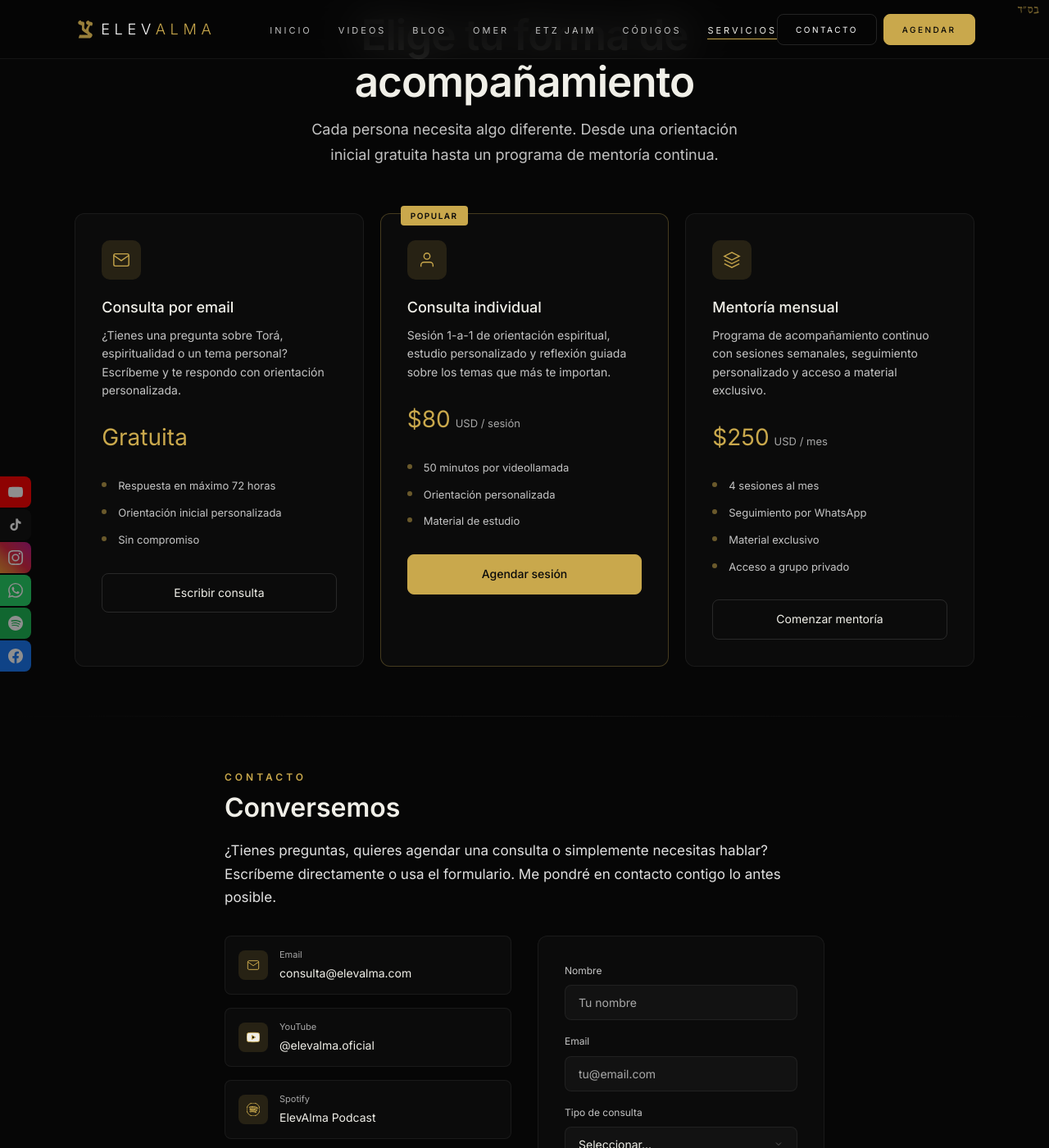
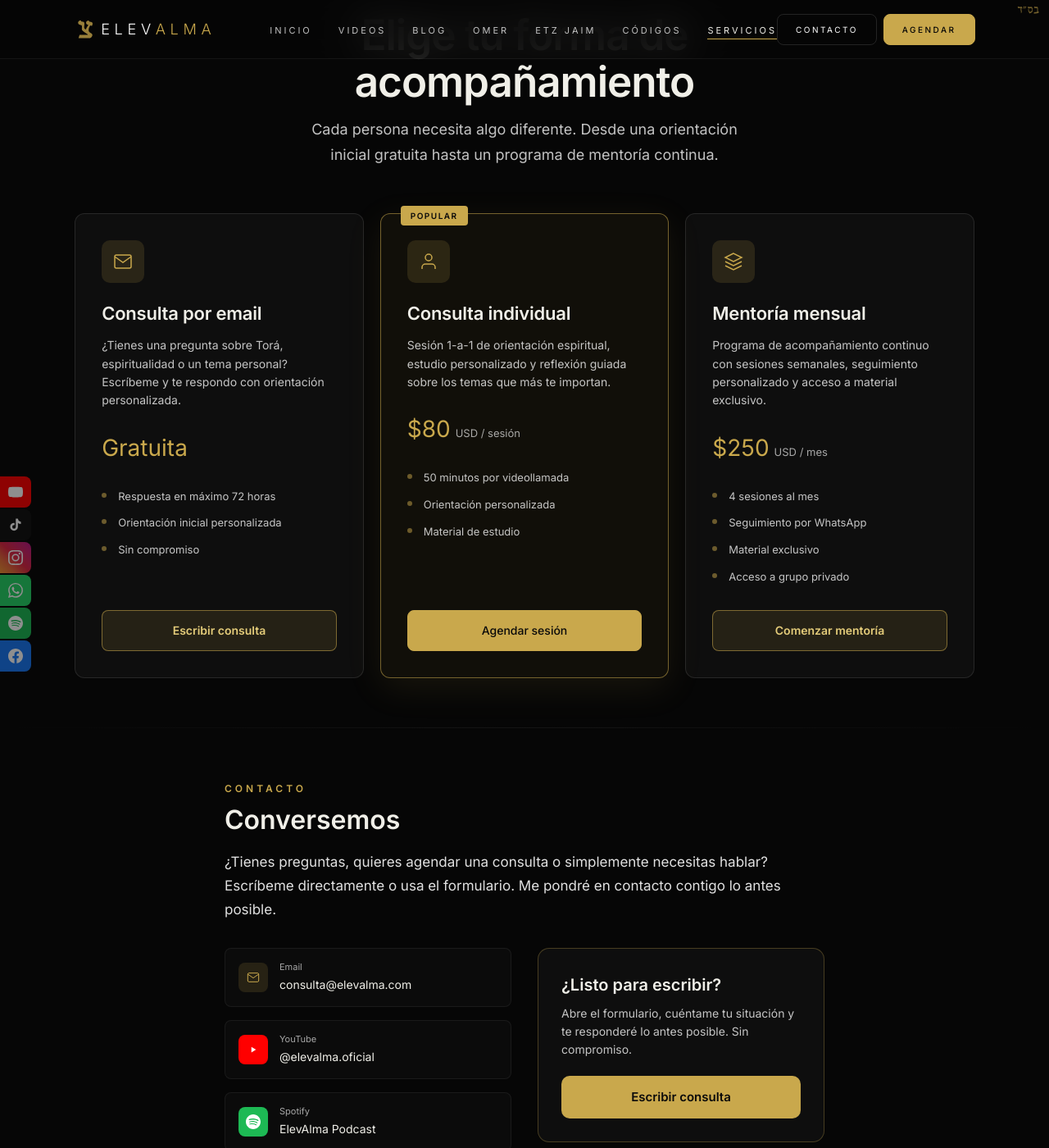
Before and after one commit to spenhos/elevalma-site, a Jekyll site: the page built from consultas/index.html, in a window 1280 px wide and 1400 px high, scrolled down 2255 px. Shown: the whole window at 82% size. Built offline with Jekyll 4.4.1, drawn with Linux system fonts in a browser that asks for light colours; some of the changed text lies outside the part shown.

Commit message:
Consultas: tarjetas alineadas, botones visibles, modal con teléfono/motivo, íconos de marca

```diff
--- a/consultas/index.html
+++ b/consultas/index.html
@@ -372,7 +372,7 @@
             <li>Orientación inicial personalizada</li>
             <li>Sin compromiso</li>
           </ul>
-          <a href="#contacto" class="service-cta" onclick="gtag('event','click_escribir_consulta',{event_category:'conversion',event_label:'consulta_email'});">Escribir consulta</a>
+          <button type="button" class="service-cta" data-open-consulta data-tipo="consulta-gratuita" onclick="gtag('event','click_escribir_consulta',{event_category:'conversion',event_label:'consulta_email'});">Escribir consulta</button>
         </div>
 
         <!-- Service 2 (Popular): Consulta individual -->
@@ -439,8 +439,8 @@
           </div>
         </a>
         <a href="https://www.youtube.com/@elevalma.oficial" target="_blank" rel="noopener" class="contact-channel">
-          <div class="contact-channel-icon">
-            <svg viewBox="0 0 24 24" fill="none"><path d="M23.5 6.2a3 3 0 0 0-2.1-2.1C19.5 3.5 12 3.5 12 3.5s-7.5 0-9.4.6A3 3 0 0 0 .5 6.2 31.5 31.5 0 0 0 0 12a31.5 31.5 0 0 0 .5 5.8 3 3 0 0 0 2.1 2.1c1.9.6 9.4.6 9.4.6s7.5 0 9.4-.6a3 3 0 0 0 2.1-2.1A31.5 31.5 0 0 0 24 12a31.5 31.5 0 0 0-.5-5.8z" fill="currentColor"/><polygon points="9.6 15.6 15.9 12 9.6 8.4" fill="#060606"/></svg>
+          <div class="contact-channel-icon cc-brand cc-youtube">
+            <svg viewBox="0 0 24 24"><path d="M9 7.5v9l7.5-4.5z"/></svg>
           </div>
           <div>
             <div class="contact-channel-label">YouTube</div>
@@ -448,7 +448,7 @@
           </div>
         </a>
         <a href="https://open.spotify.com/show/054bnaJPZCms5gtcxLjVkB" target="_blank" rel="noopener" class="contact-channel">
-          <div class="contact-channel-icon">
+          <div class="contact-channel-icon cc-brand cc-spotify">
             <svg viewBox="0 0 24 24" fill="currentColor"><path d="M12 0C5.4 0 0 5.4 0 12s5.4 12 12 12 12-5.4 12-12S18.6 0 12 0zm5.5 17.3c-.2.3-.6.4-1 .2-2.7-1.6-6-2-10-1.1-.4.1-.7-.1-.8-.5-.1-.4.1-.7.5-.8 4.3-1 8-.6 11 1.2.4.2.5.6.3 1zm1.5-3.3c-.3.4-.8.5-1.2.3-3-1.9-7.7-2.4-11.3-1.3-.4.1-.9-.1-1-.5-.1-.4.1-.9.5-1 4.1-1.3 9.2-.7 12.7 1.5.3.2.5.7.3 1zm.1-3.4c-3.7-2.2-9.7-2.4-13.2-1.3-.5.2-1-.1-1.2-.6-.2-.5.1-1 .6-1.2 4-1.2 10.7-1 14.9 1.5.5.3.6.9.3 1.3-.2.5-.8.6-1.4.3z"/></svg>
           </div>
           <div>
@@ -457,7 +457,7 @@
           </div>
         </a>
         <a href="https://www.tiktok.com/@elevalma" target="_blank" rel="noopener" class="contact-channel">
-          <div class="contact-channel-icon">
+          <div class="contact-channel-icon cc-brand cc-tiktok">
             <svg viewBox="0 0 24 24" fill="currentColor"><path d="M19.3 5.3A4.5 4.5 0 0 1 16.5 4V0h-3.8v16.5a2.8 2.8 0 1 1-1.9-2.6V10a6.6 6.6 0 1 0 5.7 6.5V9a8.3 8.3 0 0 0 4.9 1.6V6.8a4.5 4.5 0 0 1-2.1-1.5z"/></svg>
           </div>
           <div>
@@ -466,7 +466,7 @@
           </div>
         </a>
         <a href="https://www.instagram.com/elevalma.oficial/" target="_blank" rel="noopener" class="contact-channel">
-          <div class="contact-channel-icon">
+          <div class="contact-channel-icon cc-brand cc-instagram">
             <svg viewBox="0 0 24 24" fill="currentColor"><path d="M12 2.2c3.2 0 3.6 0 4.9.1 1.2.1 1.8.2 2.2.4.6.2 1 .5 1.4.9.4.4.7.8.9 1.4.2.4.4 1 .4 2.2.1 1.3.1 1.7.1 4.9s0 3.6-.1 4.9c-.1 1.2-.2 1.8-.4 2.2-.2.6-.5 1-.9 1.4-.4.4-.8.7-1.4.9-.4.2-1 .4-2.2.4-1.3.1-1.7.1-4.9.1s-3.6 0-4.9-.1c-1.2-.1-1.8-.2-2.2-.4a3.9 3.9 0 0 1-1.4-.9 3.9 3.9 0 0 1-.9-1.4c-.2-.4-.4-1-.4-2.2-.1-1.3-.1-1.7-.1-4.9s0-3.6.1-4.9c.1-1.2.2-1.8.4-2.2.2-.6.5-1 .9-1.4.4-.4.8-.7 1.4-.9.4-.2 1-.4 2.2-.4 1.3-.1 1.7-.1 4.9-.1zM12 0C8.7 0 8.3 0 7 .1 5.7.1 4.8.3 4 .6a5.8 5.8 0 0 0-2.1 1.4A5.8 5.8 0 0 0 .6 4C.3 4.8.1 5.7.1 7 0 8.3 0 8.7 0 12s0 3.7.1 5c.1 1.3.2 2.2.6 3a5.8 5.8 0 0 0 1.4 2.1A5.8 5.8 0 0 0 4 23.4c.8.3 1.7.5 3 .5 1.3.1 1.7.1 5 .1s3.7 0 5-.1c1.3-.1 2.2-.2 3-.6a5.8 5.8 0 0 0 2.1-1.4 5.8 5.8 0 0 0 1.4-2.1c.3-.8.5-1.7.5-3 .1-1.3.1-1.7.1-5s0-3.7-.1-5c-.1-1.3-.2-2.2-.6-3a5.8 5.8 0 0 0-1.4-2.1A5.8 5.8 0 0 0 20 .6C19.2.3 18.3.1 17 .1 15.7 0 15.3 0 12 0zm0 5.8a6.2 6.2 0 1 0 0 12.4A6.2 6.2 0 0 0 12 5.8zM12 16a4 4 0 1 1 0-8 4 4 0 0 1 0 8zm6.4-11.8a1.4 1.4 0 1 0 0 2.8 1.4 1.4 0 0 0 0-2.8z"/></svg>
           </div>
           <div>
@@ -475,7 +475,7 @@
           </div>
         </a>
         <a href="https://whatsapp.com/channel/0029VbBt6FK1SWszxnYZE50s" target="_blank" rel="noopener" class="contact-channel">
-          <div class="contact-channel-icon">
+          <div class="contact-channel-icon cc-brand cc-whatsapp">
             <svg viewBox="0 0 24 24" fill="currentColor"><path d="M17.5 14.4l-2-1c-.3-.1-.5-.2-.7.2l-1 1.2c-.2.2-.3.3-.6.1-.3-.1-1.2-.4-2.2-1.4-.8-.7-1.4-1.6-1.5-1.9-.2-.3 0-.4.1-.6l.4-.4c.1-.2.2-.3.1-.5l-1-2.3c-.2-.6-.5-.5-.7-.5h-.6c-.2 0-.5.1-.8.4-.3.3-1 1-1 2.4s1 2.8 1.2 3c.1.2 2 3.1 4.9 4.3.7.3 1.2.5 1.6.6.7.2 1.3.2 1.8.1.5-.1 1.6-.7 1.9-1.3.2-.6.2-1.2.2-1.3 0-.2-.2-.3-.4-.4zM12 21.8c-1.8 0-3.5-.5-5-1.3l-.4-.2-3.7 1 1-3.6-.2-.4A9.8 9.8 0 0 1 2.2 12 9.8 9.8 0 0 1 12 2.2 9.8 9.8 0 0 1 21.8 12 9.8 9.8 0 0 1 12 21.8zM12 0a12 12 0 0 0-10.2 18.3L0 24l5.8-1.5A12 12 0 1 0 12 0z"/></svg>
           </div>
           <div>
@@ -485,42 +485,10 @@
         </a>
       </div>
 
-      <div>
-        <form id="contact-form" class="contact-form" action="#" method="POST" novalidate>
-          <input type="hidden" name="_subject" value="Nueva consulta desde elevalma.com/consultas">
-          <input type="text" name="_honey" style="display:none" tabindex="-1" autocomplete="off" aria-hidden="true">
-
-          <div class="form-group">
-            <label for="name">Nombre</label>
-            <input type="text" id="name" name="nombre" placeholder="Tu nombre" required>
-          </div>
-          <div class="form-group">
-            <label for="email">Email</label>
-            <input type="email" id="email" name="email" placeholder="tu@email.com" required>
-          </div>
-          <div class="form-group">
-            <label for="type">Tipo de consulta</label>
-            <select id="type" name="tipo_consulta" required>
-              <option value="" disabled selected>Seleccionar...</option>
-              <option value="consulta-gratuita">Consulta gratuita</option>
-              <option value="consulta-individual">Consulta individual</option>
-              <option value="mentoria">Mentoría mensual</option>
-              <option value="clase-grupal">Clase grupal privada</option>
-              <option value="colaboracion">Colaboración</option>
-              <option value="otro">Otro</option>
-            </select>
-          </div>
-          <div class="form-group">
-            <label for="message">Mensaje</label>
-            <textarea id="message" name="mensaje" placeholder="Cuéntame en qué puedo ayudarte..." rows="4" required></textarea>
-          </div>
-          <button type="submit" class="form-submit">Enviar mensaje</button>
-        </form>
-
-        <div class="form-success">
-          <h3>Mensaje enviado</h3>
-          <p>Gracias por escribirme. Te responderé lo antes posible.</p>
-        </div>
+      <div class="contact-cta-panel">
+        <h3>¿Listo para escribir?</h3>
+        <p>Abre el formulario, cuéntame tu situación y te responderé lo antes posible. Sin compromiso.</p>
+        <button type="button" class="cta-btn" data-open-consulta>Escribir consulta</button>
       </div>
     </div>
   </section>
@@ -586,24 +554,102 @@
   })();
   </script>
 
-  <!-- Envío de consulta a Supabase (sin terceros) + anti-spam + GA4 -->
+  <!-- ===== MODAL DE CONSULTA ===== -->
+  <div id="consulta-modal" class="consulta-modal" aria-hidden="true">
+    <div class="consulta-modal-backdrop" data-close></div>
+    <div class="consulta-modal-box" role="dialog" aria-modal="true" aria-labelledby="cm-title">
+      <button type="button" class="consulta-modal-close" data-close aria-label="Cerrar">&times;</button>
+      <h3 id="cm-title">Escríbeme tu consulta</h3>
+      <p class="consulta-modal-sub">Completa el formulario y te responderé lo antes posible.</p>
+      <form id="consulta-modal-form" novalidate>
+        <input type="text" name="_honey" style="display:none" tabindex="-1" autocomplete="off" aria-hidden="true">
+        <div class="form-group">
+          <label for="cm-nombre">Nombre</label>
+          <input type="text" id="cm-nombre" name="nombre" placeholder="Tu nombre" required>
+        </div>
+        <div class="form-row-2">
+          <div class="form-group">
+            <label for="cm-email">Email</label>
+            <input type="email" id="cm-email" name="email" placeholder="tu@email.com" required>
+          </div>
+          <div class="form-group">
+            <label for="cm-tel">Teléfono <span style="color:var(--text-dim)">(opcional)</span></label>
+            <input type="tel" id="cm-tel" name="telefono" placeholder="+52 55 1234 5678">
+          </div>
+        </div>
+        <div class="form-group">
+          <label for="cm-tipo">Tipo de consulta</label>
+          <select id="cm-tipo" name="tipo_consulta" required>
+            <option value="consulta-gratuita">Consulta gratuita</option>
+            <option value="consulta-individual">Consulta individual</option>
+            <option value="mentoria">Mentoría mensual</option>
+            <option value="clase-grupal">Clase grupal privada</option>
+            <option value="colaboracion">Colaboración</option>
+            <option value="otro">Otro</option>
+          </select>
+        </div>
+        <div class="form-group">
+          <label for="cm-motivo">Motivo de la consulta</label>
+          <input type="text" id="cm-motivo" name="motivo" placeholder="En una frase, ¿de qué se trata?">
+        </div>
+        <div class="form-group">
+          <label for="cm-mensaje">Mensaje</label>
+          <textarea id="cm-mensaje" name="mensaje" rows="4" placeholder="Cuéntame en qué puedo ayudarte..." required></textarea>
+        </div>
+        <button type="submit" class="form-submit">Enviar consulta</button>
+      </form>
+      <div class="consulta-modal-success" style="display:none">
+        <h3>Mensaje enviado</h3>
+        <p>Gracias por escribirme. Te responderé lo antes posible.</p>
+      </div>
+    </div>
+  </div>
+
+  <!-- Modal: abrir/cerrar + envío a Supabase (sin terceros) -->
   <script>
   (function(){
     var SUPABASE_URL = 'https://gspkqjdmemxtcwwzbzwx.supabase.co';
     var SUPABASE_KEY = 'sb_publishable_1H_8_HSaBqlNomy6fLpBpg_o9R2P9TG';
-    var form = document.getElementById('contact-form');
-    if(!form) return;
-    var loadTime = Date.now();
-    var btn = form.querySelector('.form-submit');
+    var modal = document.getElementById('consulta-modal');
+    if(!modal) return;
+    var form = document.getElementById('consulta-modal-form');
+    var success = modal.querySelector('.consulta-modal-success');
+    var btn = form ? form.querySelector('.form-submit') : null;
+    var openedAt = 0;
     function val(sel){ var el = form.querySelector(sel); return el ? (el.value || '') : ''; }
+    function openModal(tipo){
+      openedAt = Date.now();
+      if(success) success.style.display = 'none';
+      if(form){ form.style.display = ''; if(btn){ btn.textContent = 'Enviar consulta'; btn.disabled = false; } }
+      if(tipo){ var sel = form.querySelector('[name="tipo_consulta"]'); if(sel) sel.value = tipo; }
+      modal.classList.add('open');
+      modal.setAttribute('aria-hidden','false');
+      document.body.style.overflow = 'hidden';
+      var first = form ? form.querySelector('[name="nombre"]') : null;
+      if(first) setTimeout(function(){ first.focus(); }, 60);
+    }
+    function closeModal(){
+      modal.classList.remove('open');
+      modal.setAttribute('aria-hidden','true');
+      document.body.style.overflow = '';
+    }
+    document.querySelectorAll('[data-open-consulta]').forEach(function(el){
+      el.addEventListener('click', function(e){ e.preventDefault(); openModal(el.getAttribute('data-tipo') || ''); });
+    });
+    modal.querySelectorAll('[data-close]').forEach(function(el){ el.addEventListener('click', closeModal); });
+    document.addEventListener('keydown', function(e){ if(e.key === 'Escape' && modal.classList.contains('open')) closeModal(); });
+
+    if(form){
       form.addEventListener('submit', function(e){
         e.preventDefault();
-      if(Date.now() - loadTime < 3000) return;            // anti-spam: envío demasiado rápido
+        if(Date.now() - openedAt < 1200) return;            // anti-spam
         var honey = form.querySelector('input[name="_honey"]');
         if(honey && honey.value) return;                    // bot (honeypot)
         var nombre = val('[name="nombre"]').trim();
         var email = val('[name="email"]').trim().toLowerCase();
+        var telefono = val('[name="telefono"]').trim();
         var tipo = val('[name="tipo_consulta"]') || null;
+        var motivo = val('[name="motivo"]').trim();
         var mensaje = val('[name="mensaje"]').trim();
         if(!nombre || !mensaje || !/^[^@\s]+@[^@\s]+\.[^@\s]+$/.test(email)){
           if(btn) btn.textContent = 'Revisa los campos';
@@ -618,16 +664,16 @@
             'Content-Type': 'application/json',
             Prefer: 'return=minimal'
           },
-        body: JSON.stringify({ nombre: nombre, email: email, tipo: tipo, mensaje: mensaje, source: 'consultas', locale: 'es' })
+          body: JSON.stringify({ nombre: nombre, email: email, telefono: telefono || null, tipo: tipo, motivo: motivo || null, mensaje: mensaje, source: 'consultas-modal', locale: 'es' })
         }).then(function(res){
           if(res.ok){
-          form.style.display = 'none';
-          var ok = document.querySelector('.form-success');
-          if(ok) ok.style.display = 'block';
-          if(typeof gtag !== 'undefined') gtag('event','form_submit_consulta',{event_category:'conversion',event_label:'consulta_email_form'});
+            if(form) form.style.display = 'none';
+            if(success) success.style.display = 'block';
+            if(typeof gtag !== 'undefined') gtag('event','form_submit_consulta',{event_category:'conversion',event_label:tipo || 'modal'});
           } else if(btn){ btn.textContent = 'Error — intenta de nuevo'; btn.disabled = false; }
         }).catch(function(){ if(btn){ btn.textContent = 'Error — intenta de nuevo'; btn.disabled = false; } });
       });
+    }
   })();
   </script>
 
--- a/style.css
+++ b/style.css
@@ -2166,3 +2166,161 @@
     margin-bottom: 32px;
   }
 }
+
+/* ============================================================
+   Consultas — mejoras: tarjetas, modal e iconos de marca
+   ============================================================ */
+
+/* --- Tarjetas: igual altura, botón al fondo, marco claro, título grande --- */
+.services-grid { align-items: stretch; }
+.service-card {
+  display: flex;
+  flex-direction: column;
+  border: 1px solid rgba(255,255,255,0.10);
+  background: rgba(255,255,255,0.035);
+}
+.service-card.popular {
+  border: 1.5px solid rgba(201,168,76,0.55);
+  background: rgba(201,168,76,0.06);
+  box-shadow: 0 12px 44px rgba(201,168,76,0.10);
+}
+.service-card h3 {
+  font-size: 22px;
+  font-weight: 600;
+  letter-spacing: -0.01em;
+  margin-bottom: 10px;
+}
+.service-icon { width: 52px; height: 52px; }
+.service-icon svg { width: 24px; height: 24px; }
+.service-features { flex-grow: 1; }            /* empuja el CTA al fondo => simetría */
+
+/* --- Botón secundario VISIBLE (gratuita y mentoría) --- */
+.service-cta {
+  width: 100%;
+  margin-top: auto;
+  cursor: pointer;
+  font-family: inherit;
+  padding: 13px;
+  font-weight: 600;
+  border: 1px solid rgba(201,168,76,0.55);
+  background: rgba(201,168,76,0.12);
+  color: var(--gold-light);
+}
+.service-cta:hover {
+  background: var(--gold);
+  border-color: var(--gold);
+  color: #0a0a0a;
+}
+/* La popular es el botón principal (oro sólido) */
+.service-card.popular .service-cta {
+  background: var(--gold);
+  border-color: var(--gold);
+  color: #0a0a0a;
+}
+.service-card.popular .service-cta:hover {
+  background: var(--gold-light);
+  box-shadow: 0 8px 24px rgba(201,168,76,0.3);
+}
+
+/* --- Sección contacto: 2 columnas + panel CTA --- */
+.consultas-contact-form {
+  display: grid;
+  grid-template-columns: 1fr 1fr;
+  gap: clamp(24px, 4vw, 48px);
+  align-items: start;
+  max-width: 960px;
+  margin: 32px auto 0;
+  text-align: left;
+}
+@media (max-width: 760px){ .consultas-contact-form { grid-template-columns: 1fr; } }
+.contact-cta-panel {
+  background: rgba(255,255,255,0.035);
+  border: 1px solid rgba(201,168,76,0.30);
+  border-radius: 14px;
+  padding: 28px;
+}
+.contact-cta-panel h3 { font-size: 20px; font-weight: 600; margin-bottom: 8px; }
+.contact-cta-panel p { font-size: 14px; color: var(--text-muted); line-height: 1.6; margin-bottom: 20px; }
+.contact-cta-panel .cta-btn {
+  width: 100%;
+  padding: 14px;
+  border: none;
+  border-radius: 10px;
+  background: var(--gold);
+  color: #0a0a0a;
+  font-family: inherit;
+  font-weight: 600;
+  font-size: 15px;
+  cursor: pointer;
+  transition: background .2s, box-shadow .2s;
+}
+.contact-cta-panel .cta-btn:hover { background: var(--gold-light); box-shadow: 0 8px 24px rgba(201,168,76,0.3); }
+
+/* --- Modal de consulta --- */
+.consulta-modal { position: fixed; inset: 0; z-index: 1000; display: none; }
+.consulta-modal.open { display: block; }
+.consulta-modal-backdrop { position: absolute; inset: 0; background: rgba(0,0,0,0.72); backdrop-filter: blur(4px); }
+.consulta-modal-box {
+  position: relative;
+  max-width: 540px;
+  width: calc(100% - 32px);
+  margin: 6vh auto;
+  max-height: 88vh;
+  overflow-y: auto;
+  background: #0e0e10;
+  border: 1px solid rgba(201,168,76,0.35);
+  border-radius: 16px;
+  padding: 32px clamp(20px, 4vw, 36px);
+  box-shadow: 0 30px 80px rgba(0,0,0,0.6);
+  text-align: left;
+}
+.consulta-modal-close {
+  position: absolute; top: 14px; right: 16px;
+  width: 36px; height: 36px;
+  border: none; border-radius: 8px;
+  background: rgba(255,255,255,0.06);
+  color: var(--text-muted);
+  font-size: 22px; line-height: 1; cursor: pointer;
+  transition: all .2s;
+}
+.consulta-modal-close:hover { background: rgba(255,255,255,0.12); color: #fff; }
+.consulta-modal-box h3 { font-size: 24px; font-weight: 600; margin-bottom: 6px; }
+.consulta-modal-sub { color: var(--text-muted); font-size: 14px; margin-bottom: 22px; }
+
+.consulta-modal .form-group { margin-bottom: 16px; }
+.consulta-modal label { display: block; font-size: 13px; color: var(--text-secondary); margin-bottom: 6px; font-weight: 500; }
+.consulta-modal input,
+.consulta-modal select,
+.consulta-modal textarea {
+  width: 100%;
+  background: rgba(255,255,255,0.06);
+  border: 1px solid rgba(255,255,255,0.16);
+  border-radius: 10px;
+  padding: 12px 14px;
+  color: var(--text);
+  font-family: inherit;
+  font-size: 15px;
+  transition: border-color .2s, background .2s;
+}
+.consulta-modal input::placeholder,
+.consulta-modal textarea::placeholder { color: rgba(255,255,255,0.4); }
+.consulta-modal input:focus,
+.consulta-modal select:focus,
+.consulta-modal textarea:focus { outline: none; border-color: var(--gold); background: rgba(255,255,255,0.09); }
+.consulta-modal select option { background: #0e0e10; color: var(--text); }
+.consulta-modal .form-row-2 { display: grid; grid-template-columns: 1fr 1fr; gap: 14px; }
+@media (max-width: 480px){ .consulta-modal .form-row-2 { grid-template-columns: 1fr; } }
+.consulta-modal .form-submit { width: 100%; margin-top: 6px; padding: 14px; background: var(--gold); color: #0a0a0a; border: none; border-radius: 10px; font-weight: 600; font-size: 15px; cursor: pointer; transition: background .2s, box-shadow .2s; }
+.consulta-modal .form-submit:hover { background: var(--gold-light); box-shadow: 0 8px 24px rgba(201,168,76,0.3); }
+.consulta-modal .form-submit:disabled { opacity: .7; cursor: default; }
+.consulta-modal-success { text-align: center; padding: 24px 4px; }
+.consulta-modal-success h3 { color: var(--gold); }
+.consulta-modal-success p { color: var(--text-muted); margin-top: 8px; }
+
+/* --- Iconos sociales con color de marca --- */
+.contact-channel-icon.cc-brand svg { stroke: none; fill: #fff; width: 18px; height: 18px; }
+.contact-channel-icon.cc-youtube   { background: #FF0000; }
+.contact-channel-icon.cc-spotify   { background: #1DB954; }
+.contact-channel-icon.cc-tiktok    { background: #010101; box-shadow: inset 0 0 0 1px rgba(255,255,255,0.18); }
+.contact-channel-icon.cc-instagram { background: radial-gradient(circle at 30% 110%, #fdf497 0%, #fd5949 45%, #d6249f 60%, #285AEB 90%); }
+.contact-channel-icon.cc-whatsapp  { background: #25D366; }
```
Also changed, not shown: 1 other file. Lines whose indentation alone changed are shown as unchanged.
